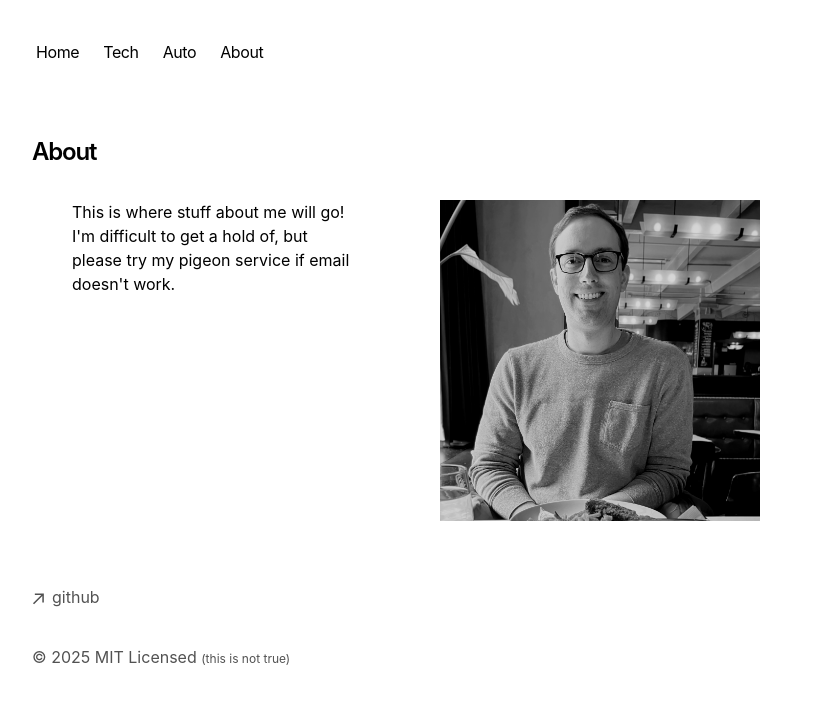
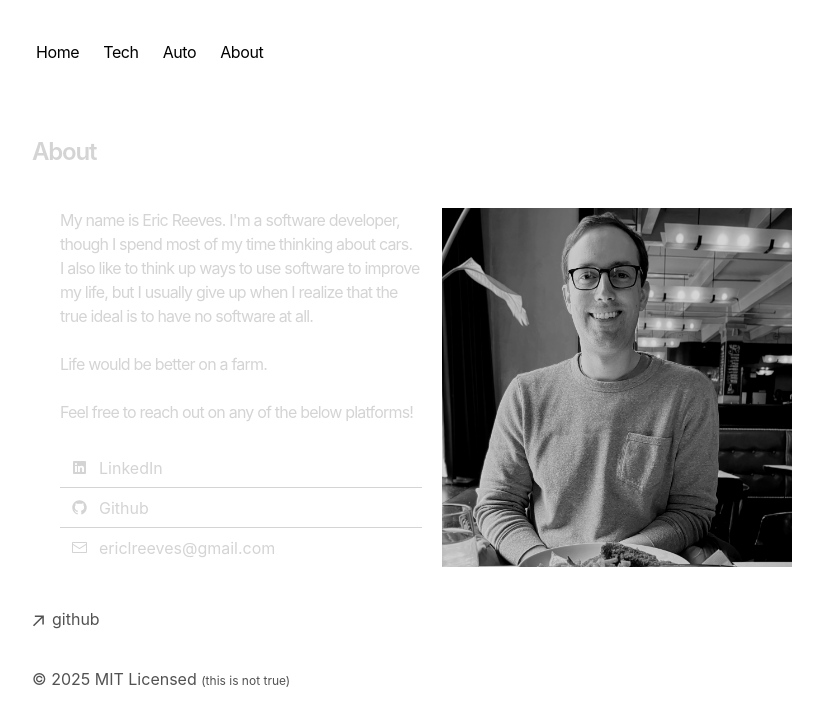
Before and after one commit to leagues58/ericthings, a Next.js app: page /about in a window 1280 px wide. Shown: the top 726 px of the page, without its empty margins (224-1047 px from the left). Built offline with nearby package versions, Linux system fonts and the light colour scheme.

Commit message:
Reworked about page some

```diff
--- a/app/about/page.tsx
+++ b/app/about/page.tsx
@@ -1,17 +1,45 @@
+import { ArrowIcon } from "app/components/arrowIcon";
 import Image from "next/image";
+import { LinkedInLogoIcon, GitHubLogoIcon, EnvelopeClosedIcon } from "@radix-ui/react-icons"
+
 
 export default function Page() {
   return (
-    <section>
+    <section className="text-neutral-300">
       <h1 className="mb-8 text-2xl font-semibold tracking-tighter">
         About
       </h1>
-      <div className="my-8 flex flex-row">
-        <div className={"px-10"}>
-            This is where stuff about me will go!
-            I'm difficult to get a hold of, but please try my pigeon service if email doesn't work.
+      <div className="flex p-2 flex-col md:flex-row">
+        <div className={"flex flex-col mx-5"}>
+            <p className="mb-6 tracking-tighter">
+              My name is Eric Reeves. I'm a software developer, though I spend most of my time thinking about cars.
+              <br/>I also like to think up ways to use software to improve my life, but I usually give up when I realize
+              that the true ideal is to have no software at all.
+              <br/><br/>Life would be better on a farm.
+              <br/><br/>
+                Feel free to reach out on any of the below platforms!
+            </p>
+
+          <span className="flex">
+            <LinkedInLogoIcon className=" m-3"/>
+            <a className="flex transition-all items-center hover:text-neutral-800 dark:hover:text-neutral-100"
+            rel="noopener noreferrer"
+            target="_blank" href={'https://www.linkedin.com/in/eric-reeves-a984a192/'}>LinkedIn </a>
+          </span>
+          <hr/>
+          <span className="flex">
+            <GitHubLogoIcon className=" m-3" />
+            <a className="flex items-center transition-all hover:text-neutral-800 dark:hover:text-neutral-100"
+            rel="noopener noreferrer"
+            target="_blank" href={'https://github.com/leagues58'}>Github </a>
+          </span>
+          <hr/>
+          <span className="flex">
+            <EnvelopeClosedIcon className=" m-3"/> <span className="flex items-center">ericlreeves@gmail.com</span>
+          </span>
+
         </div>
-        <Image className={"px-10"} src={'/img/me.jpg'} alt="a picture of me" width={400} height={400}/>
+        <Image className={""} src={'/img/me.jpg'} alt="a picture of me" width={350} height={500}/>
       </div>
     </section>
   )
--- a/package.json
+++ b/package.json
@@ -6,6 +6,7 @@
     "start": "next start"
   },
   "dependencies": {
+    "@radix-ui/react-icons": "^1.3.2",
     "@tailwindcss/postcss": "4.0.0-alpha.13",
     "@types/node": "20.11.17",
     "@types/react": "18.2.55",
```
Also changed, not shown: 1 other file (tests, documents, lock files or other folders).
